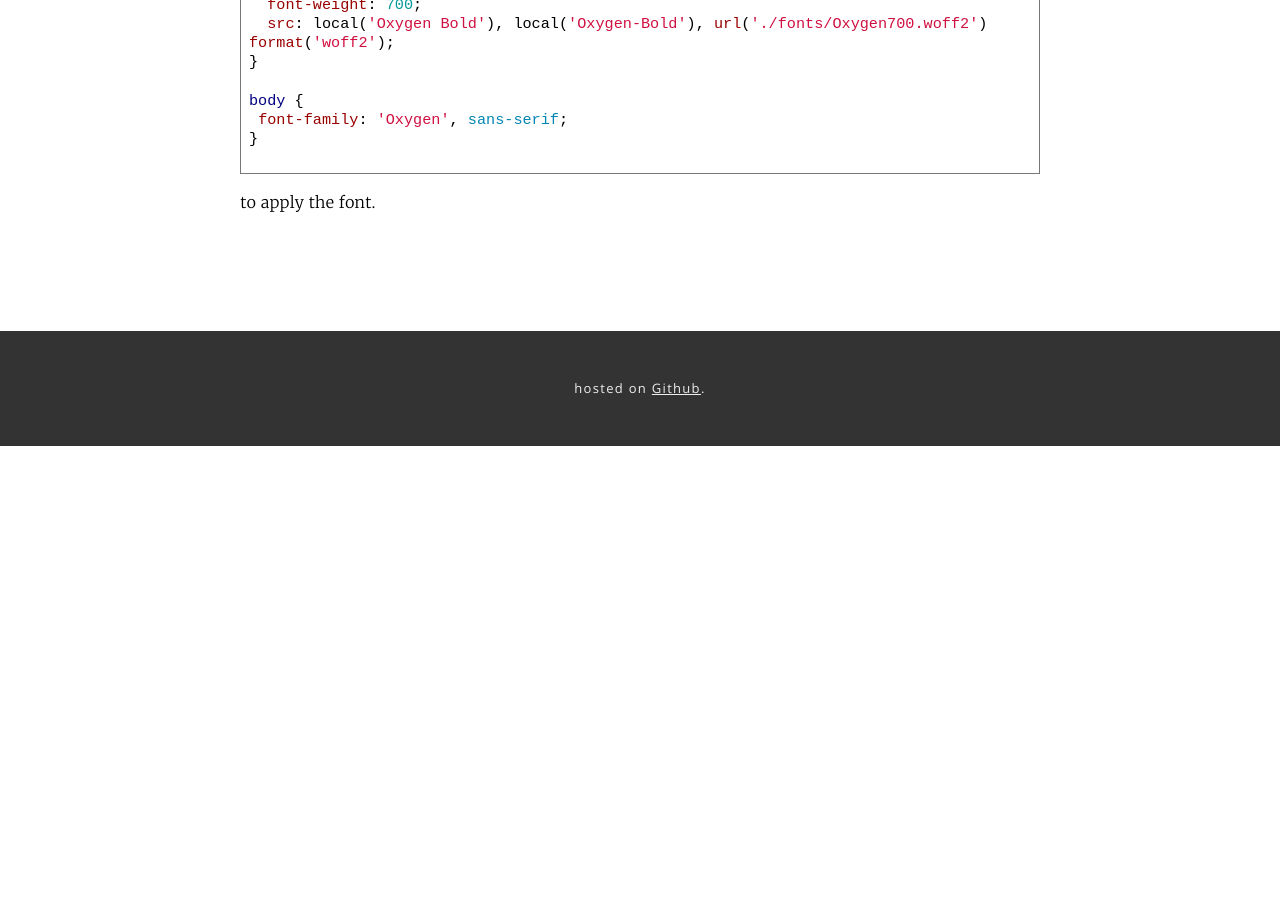
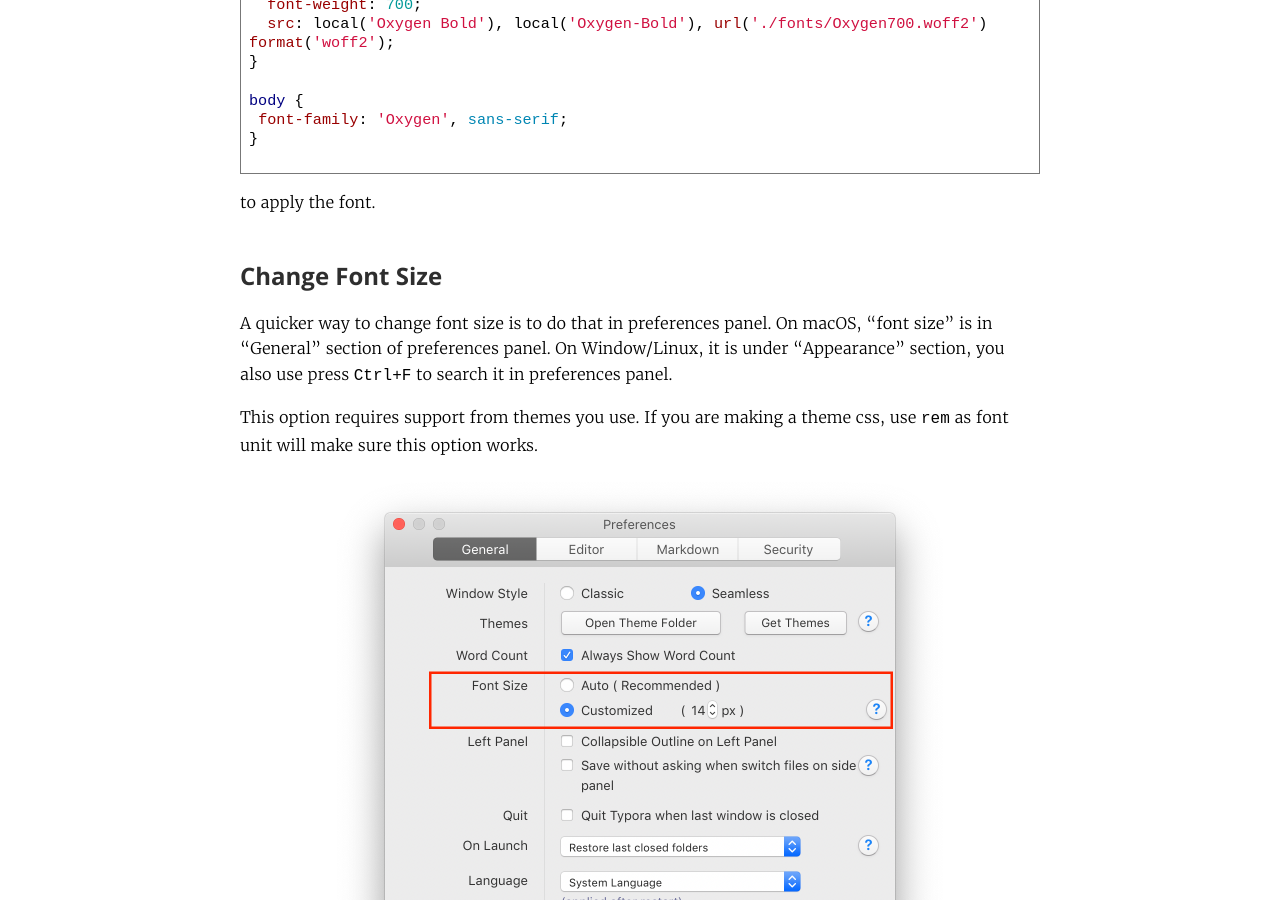
Before and after one commit to typora/support.typora.io, a Jekyll site: the page built from _posts/2016-06-22-Custom Font.md, in a window 1280 px wide and 900 px high, scrolled down 1832 px. Built offline with Jekyll 4.4.1, drawn with Linux system fonts in a browser that asks for light colours; nearby versions of some CDN libraries; library files that are not in the unit come from our copies; before the commit the page ends 2278 px from its top, so only the background shows below that.

Commit message:
update doc for changing font size

````diff
--- a/_posts/2016-06-22-Custom Font.md
+++ b/_posts/2016-06-22-Custom Font.md
@@ -5,6 +5,7 @@ author: typora.io
 category: how-to
 tags: [style, font]
 typora-root-url: ../
+typora-copy-images-to: ../media/custom-font
 ---
 
 > For information about where to put the CSS files that are discussed below, please refer to [Add Custom CSS](/Add-Custom-CSS/).
@@ -60,3 +61,11 @@ body {
 ```
 
 to apply the font.
+
+## Change Font Size
+
+A quicker way to change font size is to do that in preferences panel. On macOS, "font size" is in "General" section of preferences panel. On Window/Linux, it is under "Appearance" section, you also use press <kbd>Ctrl+F</kbd> to search it in preferences panel.
+
+This option requires support from themes you use. If you are making a theme css, use `rem` as font unit will make sure this option works.
+
+<img src="/media/custom-font/Screen Shot 2019-01-25 at 22.18.21.png" style="zoom:50%" />
````
Also changed, not shown: media/custom-font/Screen Shot 2019-01-25 at 22.18.21.png (added).
